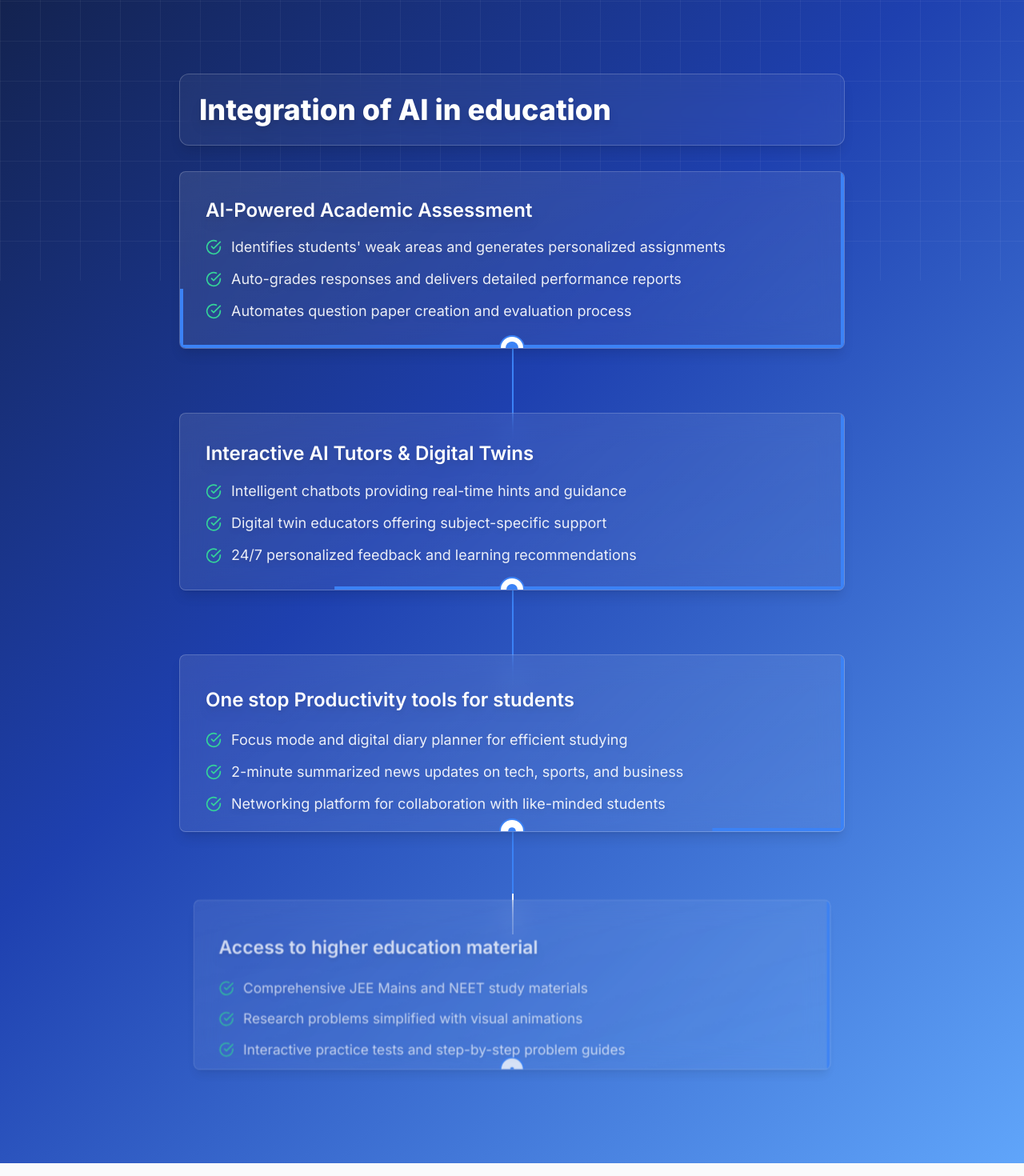
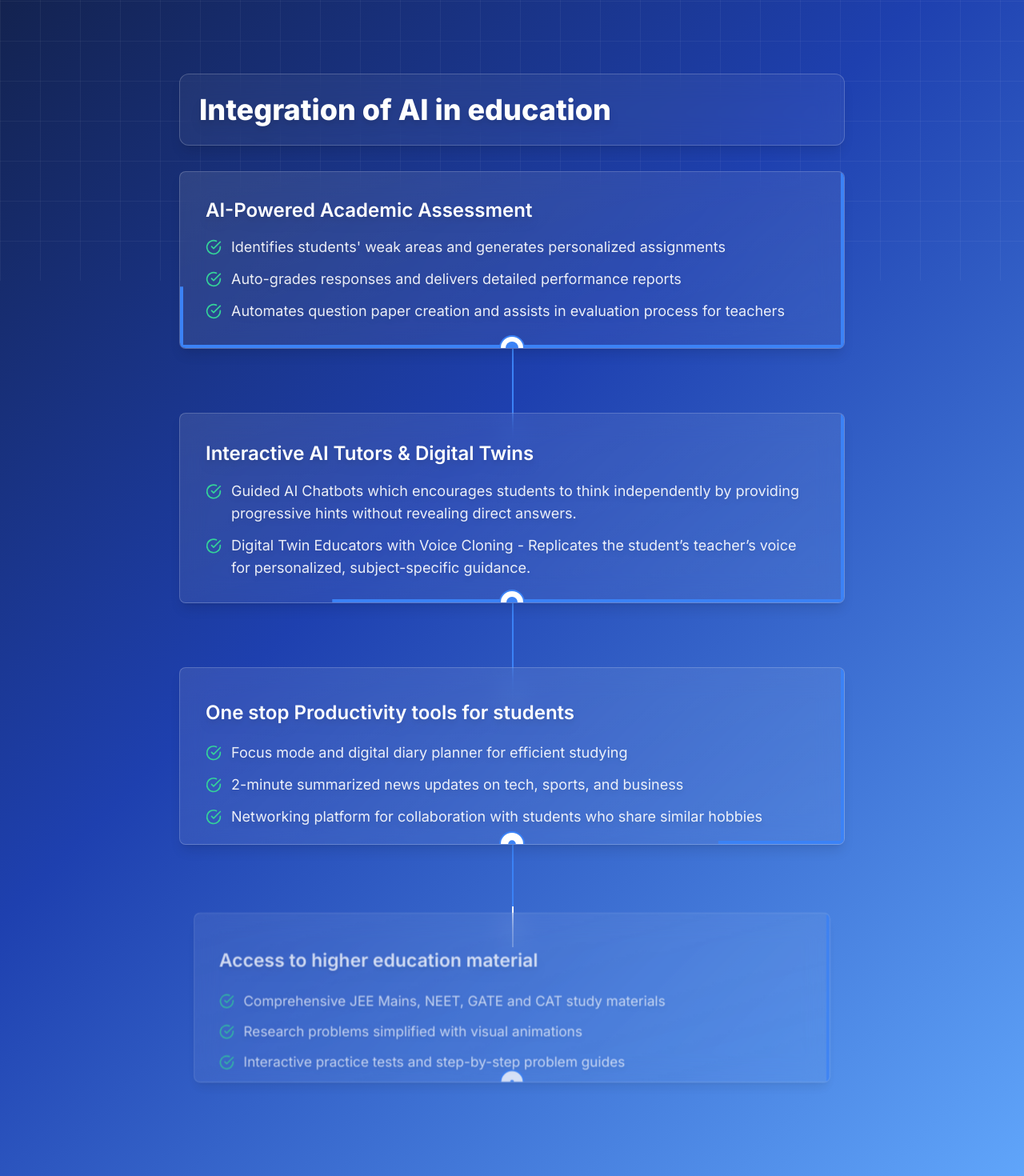
Before and after one commit to Akhpie/ARC-dashboard, a React (Vite) app: page / in a window 1280 px wide. Shown: the part 449-1919 px from the top of the page at 80% size. Built offline with nearby package versions, Linux system fonts and the light colour scheme; a web font is replaced by a local one.

Commit message:
text changes

```diff
--- a/src/components/ScrollAnimation.tsx
+++ b/src/components/ScrollAnimation.tsx
@@ -172,15 +172,14 @@ const ScrollAnimationDemo: React.FC = () => {
       content: [
         "Identifies students' weak areas and generates personalized assignments",
         "Auto-grades responses and delivers detailed performance reports",
-        "Automates question paper creation and evaluation process",
+        "Automates question paper creation and assists in evaluation process for teachers",
       ],
     },
     {
       title: "Interactive AI Tutors & Digital Twins",
       content: [
-        "Intelligent chatbots providing real-time hints and guidance",
-        "Digital twin educators offering subject-specific support",
-        "24/7 personalized feedback and learning recommendations",
+        "Guided AI Chatbots which encourages students to think independently by providing progressive hints without revealing direct answers.",
+        "Digital Twin Educators with Voice Cloning - Replicates the student’s teacher’s voice for personalized, subject-specific guidance.",
       ],
     },
     {
@@ -188,13 +187,13 @@ const ScrollAnimationDemo: React.FC = () => {
       content: [
         "Focus mode and digital diary planner for efficient studying",
         "2-minute summarized news updates on tech, sports, and business",
-        "Networking platform for collaboration with like-minded students",
+        "Networking platform for collaboration with students who share similar hobbies",
       ],
     },
     {
       title: "Access to higher education material",
       content: [
-        "Comprehensive JEE Mains and NEET study materials",
+        "Comprehensive JEE Mains, NEET, GATE and CAT study materials",
         "Research problems simplified with visual animations",
         "Interactive practice tests and step-by-step problem guides",
       ],
```
